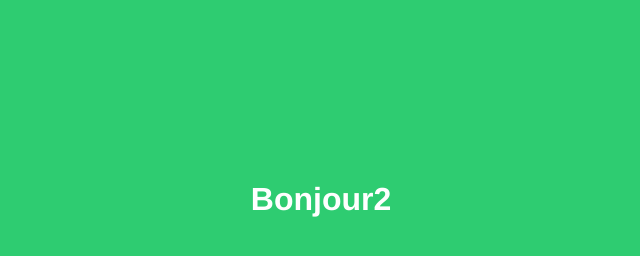
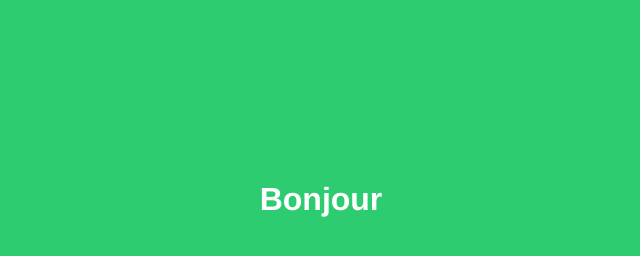
Before and after one commit to HungSonVO/hello, a plain HTML site: page index.html in a window 1280 px wide. Shown: the full height of the page, 327-967 px from the left. Drawn offline with Linux system fonts and the light colour scheme.

Commit message:
Bonjour2 -> Bonjour

```diff
--- a/index.html
+++ b/index.html
@@ -21,7 +21,7 @@
 <body>
 
 
-<h1>Bonjour2</h1>
+<h1>Bonjour</h1>
 
 
 
```
